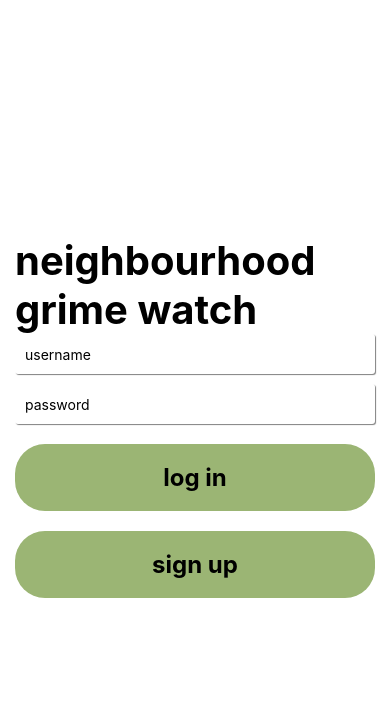
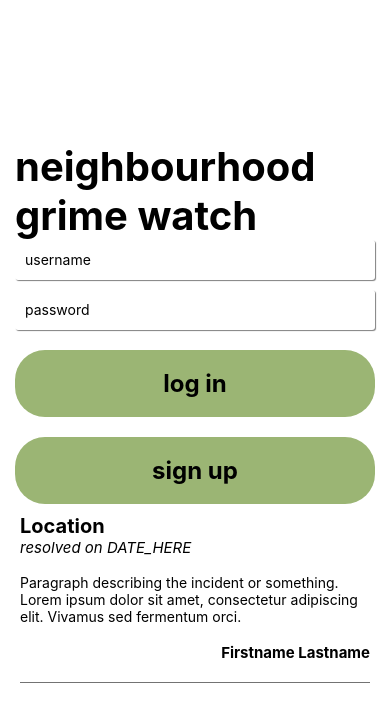
Before and after one commit to anthonycella/Neighbourhood-Mime-Watch, a React Native app in the folder frontend/: screen / in a window 390 px wide. Shown: the top 722 px of the page. Built offline with nearby package versions, Linux system fonts and the light colour scheme.

Commit message:
initial structure of the article component

```diff
--- a/frontend/App.js
+++ b/frontend/App.js
@@ -1,12 +1,14 @@
 import { StatusBar } from 'expo-status-bar';
 import { StyleSheet, View } from 'react-native';
 import LoginSignup from './screens/LoginSignup';
+import Article from './components/Article';
 import Navbar from './components/Navbar';
 
 export default function App() {
   return (
     <View style={styles.container}>
       <LoginSignup />
+      <Article />
       {/* <Navbar /> */}
     </View>
   );
--- a/frontend/components/Article.js
+++ b/frontend/components/Article.js
@@ -1,11 +1,62 @@
 import React from 'react';
+import { View, Text, StyleSheet } from 'react-native-web';
+
+const Separator = () => <View style={styles.separator} />;
 
 function Article(props) {
   return (
-    <div>
-
-    </div>
+    <View style={styles.container}>
+      <View>
+        <Text style={styles.articleTitle}>Location</Text>
+        <Text style={styles.resolveDate}>resolved on DATE_HERE</Text>
+      </View>
+      <View style={styles.marginTop}>
+        <Text>
+          Paragraph describing the incident or something. Lorem ipsum dolor sit amet, consectetur adipiscing elit. Vivamus sed fermentum orci.
+        </Text>
+      </View>
+      <View>
+        <Text style={styles.neighborName}>Firstname Lastname</Text>
+      </View>
+      <Separator />
+    </View>
   );
 }
 
 export default Article;
+
+const styles = StyleSheet.create({
+  container: {
+    fontSize: 40,
+    fontWeight: 'bold',
+    width: '100%',
+    display: 'flex',
+    flexDirection: 'column',
+    alignItems: 'space-between',
+  },
+  articleTitle: {
+    fontSize: 20,
+    fontWeight: 'bold'
+  },
+  resolveDate: {
+    fontSize: 15,
+    fontStyle: 'italic',
+  },
+  marginTop: {
+    marginTop: '5%',
+  },
+  alignRight: {
+    textAlign: 'right',
+  },
+  neighborName: {
+    marginTop: '5%',
+    textAlign: 'right',
+    fontSize: 15,
+    fontWeight: 'bold',
+  },
+  separator: {
+    marginVertical: 20,
+    borderBottomColor: '#737373',
+    borderBottomWidth: StyleSheet.hairlineWidth,
+  },
+});
```
